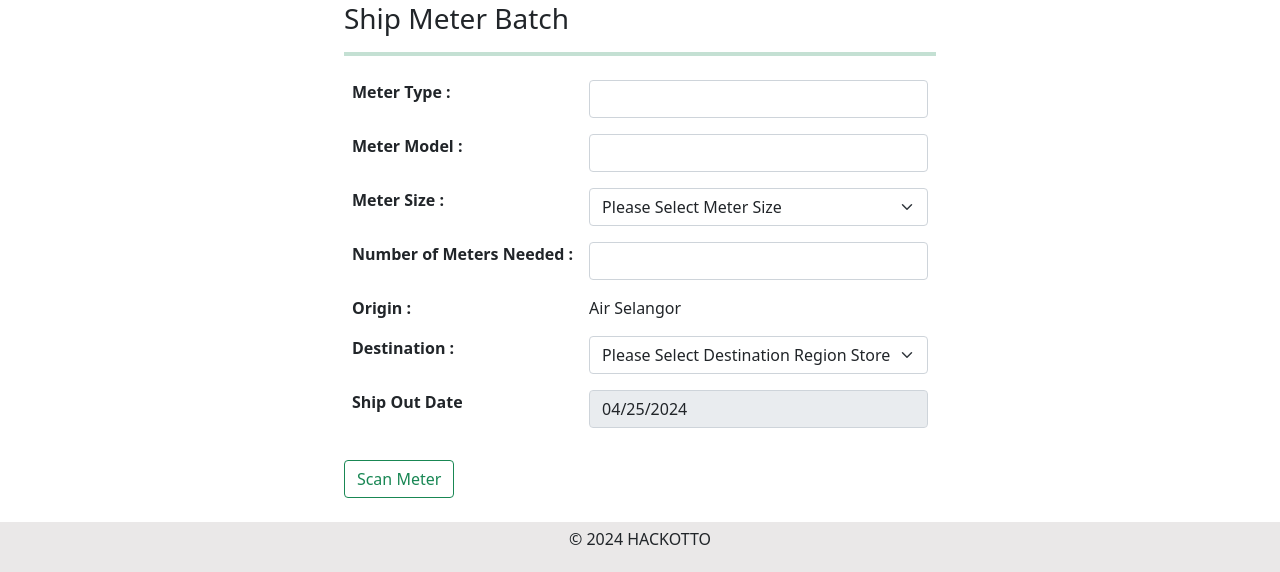
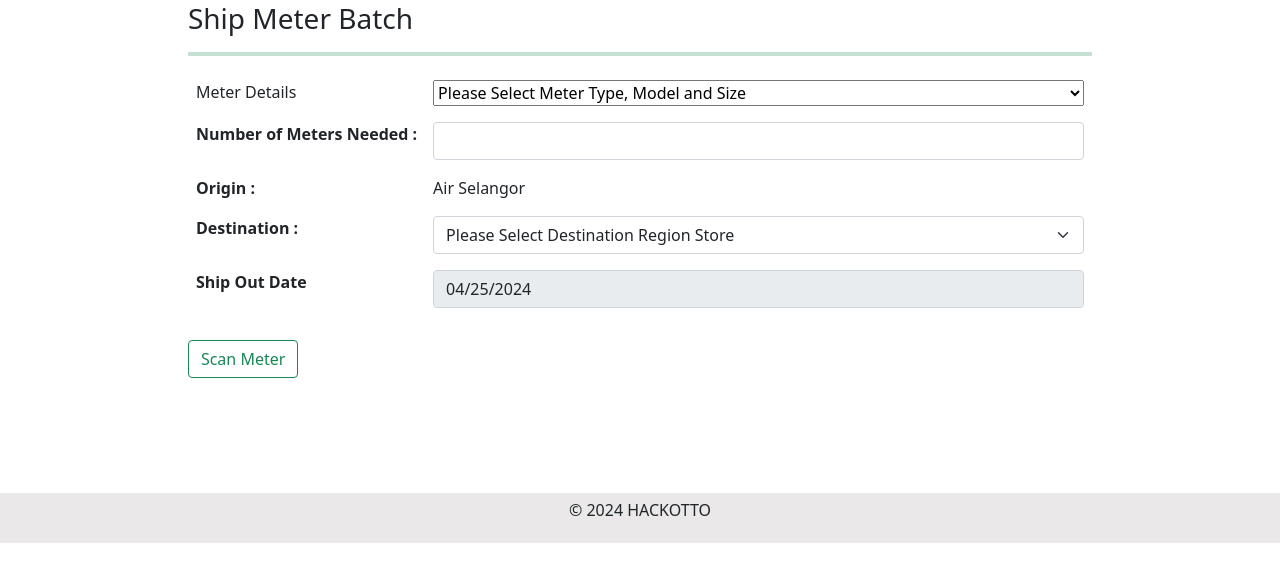
Before and after one commit to yoongzbear/meterIMS, a PHP site: page /inventoryDep_ShipOrderForm.php in a window 1280 px wide. Shown: the part 257-829 px from the top of the page. After the commit the page ends 800 px from the top, so only its background shows below. Run offline with PHP 8.4, Linux system fonts and the light colour scheme; a user stored in the database is signed in; data comes from the database, SQL or seed files in the repository.

Commit message:
validation + drop down

```diff
--- a/inventoryDep_ShipOrderForm.php
+++ b/inventoryDep_ShipOrderForm.php
@@ -54,10 +54,14 @@ include 'navInv.php';
 
 <script>
     function validateForm() {
-		//Get the values of meter batch details fields
-        var meter_type = document.forms["shipOrderForm"]["meter_type"].value;
-        var meter_model = document.forms["shipOrderForm"]["meter_model"].value;
-        var meter_size = document.forms["shipOrderForm"]["meter_size"].value;
+		//Get the value of meter details field
+		var meterDetails = document.forms["shipOrderForm"]["meter_details"].value;
+
+		//Split the selected value into separate variables
+		var meterDetailsArray = meterDetails.split("|");
+		var meterType = meterDetailsArray[0];
+		var meterModel = meterDetailsArray[1];
+		var meterSize = meterDetailsArray[2];
 
 		//Get the values of shipping details fields
 		var meterQuantity = document.forms["shipOrderForm"]["meterQuantity"].value;
@@ -65,11 +69,11 @@ include 'navInv.php';
 		var shipDate = document.forms["shipOrderForm"]["ship_date"].value;
 
 		//Check if all required fields are filled
-        if (meter_type == "" || meter_model == "" || meter_size == "" || meterQuantity == "" || destination == "" || shipDate == "") {
+		if (meterDetails == "" || meterQuantity == "" || destination == "" || shipDate == "") {
 			alert("Please fill in all fields.");
-            return false; //Prevent form submission
+			return false;
 		}
-        return true; //Allow form submission
+		return true;
 	}
 
     function submitForm() {
@@ -89,29 +93,22 @@ include 'navInv.php';
 	<form class="form" action="invDep_ShipAddBatch.php" method="post" name="shipOrderForm">
 
         <table class="table table-borderless mb-4">
-			<!--Meter Information-->
 			<tr>
-				<th>Meter Type :</th>
-				<td><input type="text" class="form-control" name="meter_type" required></td>
-			</tr>
-			<tr>
-				<th>Meter Model :</th>
-				<td><input type="text" class="form-control" name="meter_model" required></td>
-			</tr>
-			<tr>
-				<th>Meter Size :</th> <!--Drop Down-->
-				<td><select class="form-select" name="meter_size" required>
-						<option value="" disabled selected>Please Select Meter Size</option>
-						<option value="15">15</option>
-						<option value="20">20</option>
-						<option value="25">25</option>
-						<option value="40">40</option>
-						<option value="50">50</option>
-						<option value="80">80</option>
-						<option value="100">100</option>
-						<option value="150">150</option>
+				<td>Meter Details</td>
+				<td><select name="meter_details" required>
+						<option value="" disabled selected>Please Select Meter Type, Model and Size</option>
+						<?php
+						$sqlMeter = "SELECT DISTINCT meter_type, meter_model, meter_size FROM batch";
+						$resultMeter = mysqli_query($connection, $sqlMeter);
+						while ($rowMeter = mysqli_fetch_assoc($resultMeter)) {
+							$meterType = $rowMeter['meter_type'];
+							$meterModel = $rowMeter['meter_model'];
+							$meterSize = $rowMeter['meter_size'];
+							echo "<option value='$meterType|$meterModel|$meterSize'>$meterType, $meterModel, $meterSize</option>";
+						}
+						?>
 					</select>
-				</td> <!--positive number validation-->
+				</td>
 			</tr>
 
 			<!--Shipping details-->
```
Lines whose indentation alone changed are shown as unchanged.
